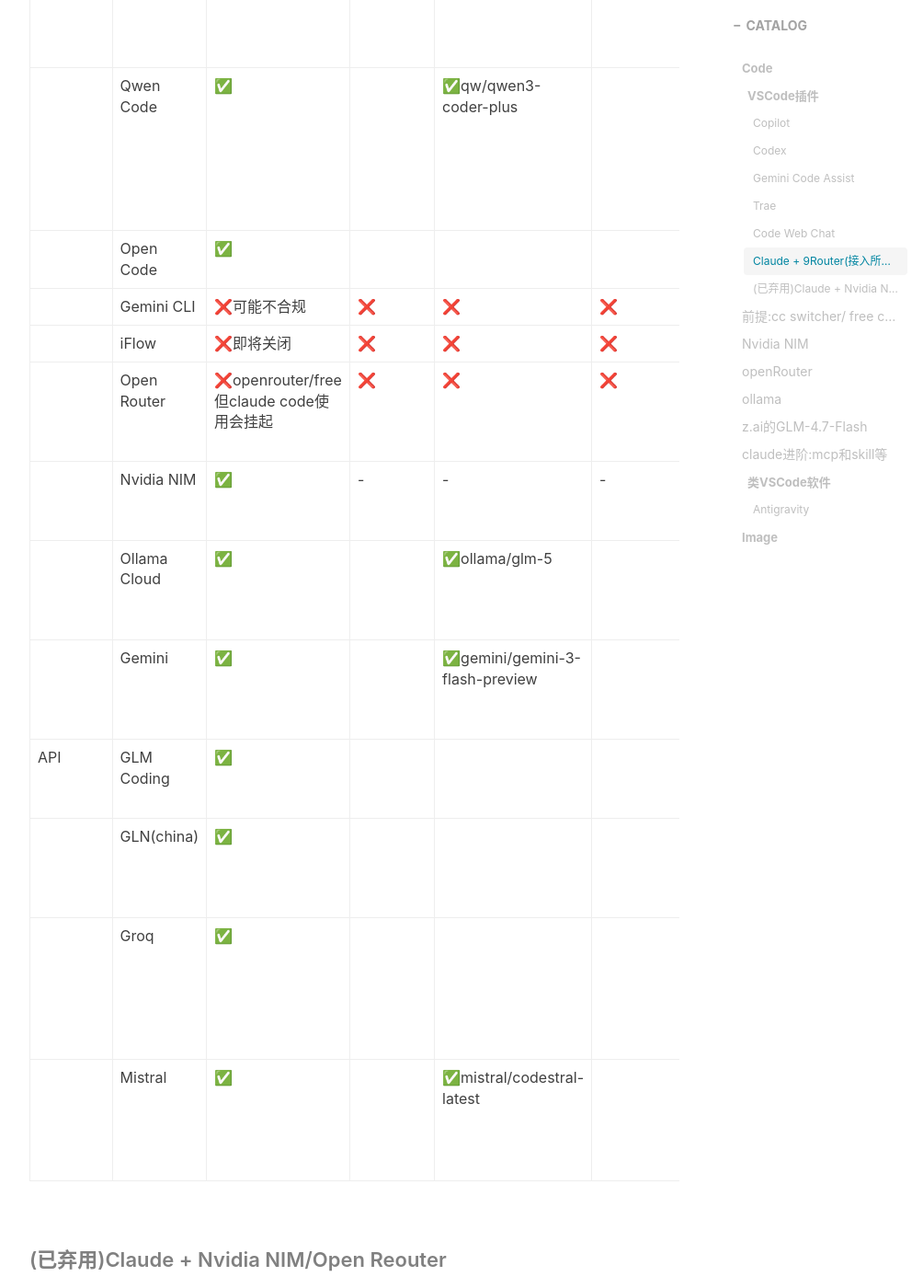
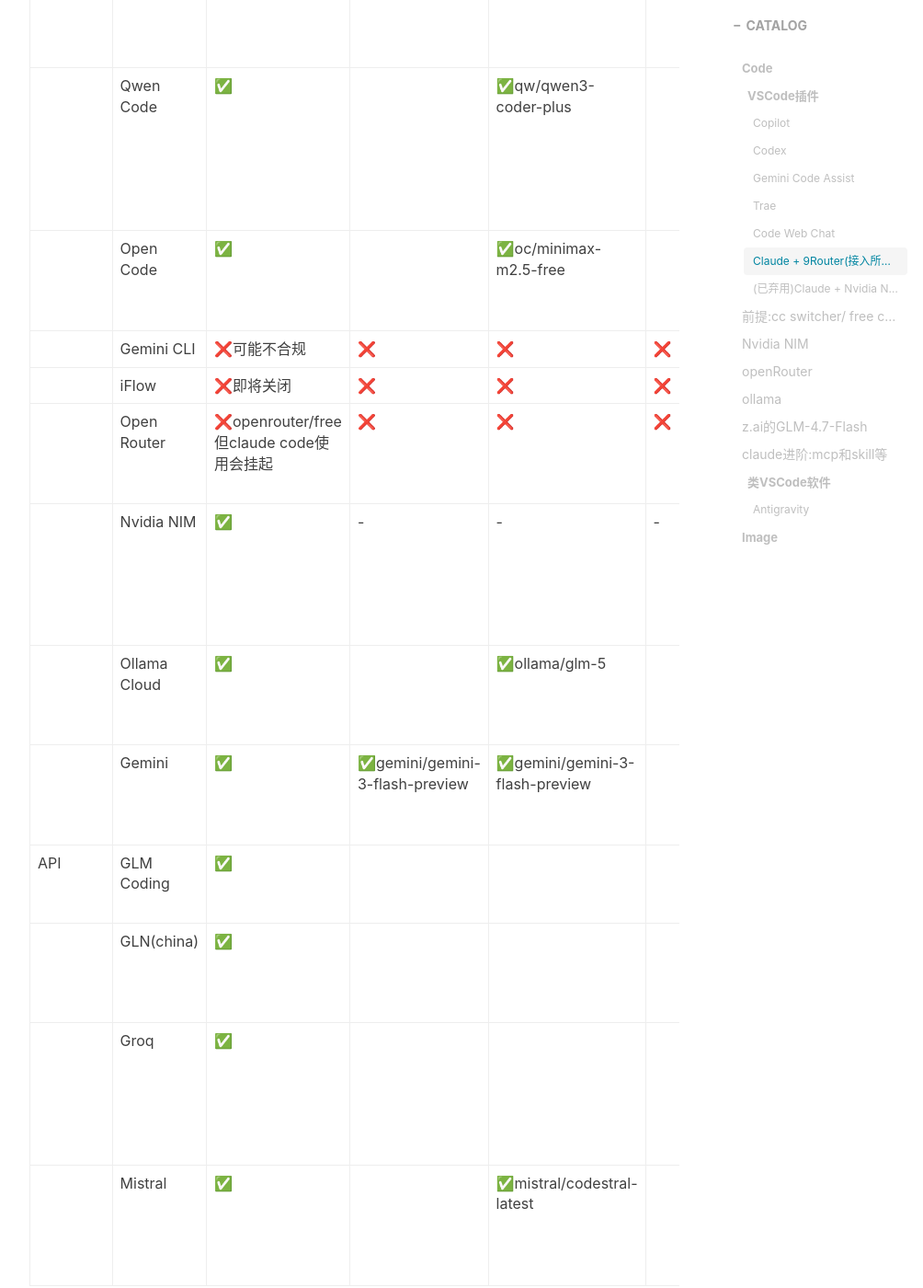
Before and after one commit to gumcstronger/gumcstronger.github.io, a Jekyll site: the page built from _posts/2026/2026-03-28-ai-code.md, in a window 1280 px wide and 1400 px high, scrolled down 2773 px. Shown: the whole window at 92% size, without its empty margins (233-1237 px from the left). Built offline with Jekyll 4.4.1, drawn with Linux system fonts in a browser that asks for light colours; nearby versions of some CDN libraries; comment, search, counter and statistics services are not loaded; some of the changed lines change nothing that is shown.

Commit message:
Update 2026-03-28-ai-code.md

```diff
--- a/_posts/2026/2026-03-28-ai-code.md
+++ b/_posts/2026/2026-03-28-ai-code.md
@@ -45,28 +45,28 @@
 
 #### Claude + 9Router(接入所有AI)
 
-| 类型          | 名称              | 是否接入                                       | Advance            | Daily                           | Weekly                   | Monthly                | Free                                   | 免费额度说明                                                                                         |
-| ------------- | ----------------- | ---------------------------------------------- | ------------------ | ------------------------------- | ------------------------ | ---------------------- | -------------------------------------- | ---------------------------------------------------------------------------------------------------- |
-| OAuth         | ~~claude code~~  | ❌                                             | ❌                 | ❌                              | ❌                       | ❌                     | ❌                                     | 基本无，需要海外手机，不使用                                                                         |
-|               | ~~Antigravity~~  | ❌不合规                                       | ❌                 | ❌                              | ❌                       | ❌                     | ❌                                     | 不符合谷歌要求，避免封号，不使用                                                                     |
-|               | OpenAI Codex      | ✅                                             | ✅cx/gpt-5.4($2.5) |                                 | ✅cx/gpt-5.3-codex(1.25) |                        | ~~cx/gpt-5.1-codex-mini(0.25)~~       | [有限额度 GPT-5.3](https://chatgpt.com/zh-Hans-CN/pricing/)                                            |
-|               | Github Copilot    | ✅                                             |                    |                                 |                          |                        | ✅gh/gpt-5-mini                        | [每月50次GPT-5 Mini](https://docs.github.com/en/copilot/get-started/plans)                              |
-|               | Cursor            | ✅                                             |                    |                                 |                          | ✅ cu/default          |                                        | [Premium模型请求每月50次<br />Cursor-small模型每月200次](https://cursor.com/docs/models-and-pricing)    |
-|               | Kilo              | ❌Grep挂起                                     | ❌                 | ❌                              | ❌                       | ❌                     | ❌~~kc/kilo-auto/free~~               | 免费模型都报错导致挂起                                                                               |
-|               | cline             | ❌Grep挂起                                     | ❌                 | ❌                              | ❌                       | ❌                     | ❌~~cl/minimax/minimax-m2.5:free~~    | Qwen免费是因为用Qwen Code Cli<br />官方能选择2.5free但无法测试通过且                                 |
-| Free/Free试用 | Kiro（AWS亚马逊） | ✅                                             |                    |                                 |                          | ✅ kr/deepseek-3.2    |                                        | 新用户送500个credits,首月可用Claude Opus 4.6<br />[每月50 个 credits](https://kiro.dev/pricing/)        |
-|               | Qwen Code         | ✅                                             |                    | ✅qw/qwen3-coder-plus           |                          |                        |                                        | 每日2000次请求 （中国大陆用户）<br />[每日1000次（海外用户）](https://qwen-ai.com/qwen-code/#free-tier) |
-|               | Open Code         | ✅                                             |                    |                                 |                          | ✅oc/minimax-m2.5-free |                                        |                                                                                                      |
-|               | Gemini CLI        | ❌可能不合规                                   | ❌                 | ❌                              | ❌                       | ❌                     | ❌                                     |                                                                                                      |
-|               | iFlow             | ❌即将关闭                                     | ❌                 | ❌                              | ❌                       | ❌                     | ❌                                     |                                                                                                      |
-|               | Open Router       | ❌openrouter/free<br />但claude code使用会挂起 | ❌                 | ❌                              | ❌                       | ❌                     | ❌                                     | 似乎在Claude Code中不能正确使用                                                                      |
-|               | Nvidia NIM        | ✅                                             | -                  | -                               | -                        | -                      | ✅Deepseek-v3.2, Kimi K2.5等等没有限制 | 没有额度限制，缺点是慢。                                                                             |
-|               | Ollama Cloud      | ✅                                             |                    | ✅ollama/glm-5                  |                          |                        |                                        | 每5小时重置一次<br />一周重置一次                                                                    |
-|               | Gemini            | ✅                                             |                    | ✅gemini/gemini-3-flash-preview |                          |                        |                                        | [似乎没有限制](https://ai.google.dev/pricing)，有的说1000请求/天                                        |
-| API           | GLM Coding        | ✅                                             |                    |                                 |                          |                        | ✅glm/glm-4.7-flash                    | [GLM-4.7-Flash](https://docs.z.ai/guides/overview/pricing)永久免费                                      |
-|               | GLN(china)        | ✅                                             |                    |                                 |                          |                        | ✅glm-cn/glm-4.7                       | [GLM-4.7-Flash](https://bigmodel.cn/pricing)永久免费,但似乎没提供                                       |
-|               | Groq              | ✅                                             |                    |                                 |                          |                        | ✅groq/openai/gpt-oss-120b             | 每日14,400次请求<br />据说当前免费,但似乎没有说明，先试用Free                                        |
-|               | Mistral           | ✅                                             |                    | ✅mistral/codestral-latest      |                          |                        |                                        | Experiment计划，模型免费，<br />但数据用于训练                                                       |
+| 类型          | 名称              | 是否接入                                       | Advance                         | Daily                           | Weekly                   | Monthly             | Free                                                                                              | 免费额度说明                                                                                         |
+| ------------- | ----------------- | ---------------------------------------------- | ------------------------------- | ------------------------------- | ------------------------ | ------------------- | ------------------------------------------------------------------------------------------------- | ---------------------------------------------------------------------------------------------------- |
+| OAuth         | ~~claude code~~  | ❌                                             | ❌                              | ❌                              | ❌                       | ❌                  | ❌                                                                                                | 基本无，需要海外手机，不使用                                                                         |
+|               | ~~Antigravity~~  | ❌不合规                                       | ❌                              | ❌                              | ❌                       | ❌                  | ❌                                                                                                | 不符合谷歌要求，避免封号，不使用                                                                     |
+|               | OpenAI Codex      | ✅                                             | ✅cx/gpt-5.4($2.5)              |                                 | ✅cx/gpt-5.3-codex(1.25) |                     | ~~cx/gpt-5.1-codex-mini(0.25)~~                                                                  | [有限额度 GPT-5.3](https://chatgpt.com/zh-Hans-CN/pricing/)                                            |
+|               | Github Copilot    | ✅                                             |                                 |                                 |                          |                     | ✅gh/gpt-5-mini                                                                                   | [每月50次GPT-5 Mini](https://docs.github.com/en/copilot/get-started/plans)                              |
+|               | Cursor            | ✅                                             |                                 |                                 |                          | ✅ cu/default       |                                                                                                   | [Premium模型请求每月50次<br />Cursor-small模型每月200次](https://cursor.com/docs/models-and-pricing)    |
+|               | Kilo              | ❌Grep挂起                                     | ❌                              | ❌                              | ❌                       | ❌                  | ❌~~kc/kilo-auto/free~~                                                                          | 免费模型都报错导致挂起                                                                               |
+|               | cline             | ❌Grep挂起                                     | ❌                              | ❌                              | ❌                       | ❌                  | ❌~~cl/minimax/minimax-m2.5:free~~                                                               | Qwen免费是因为用Qwen Code Cli<br />官方能选择2.5free但无法测试通过且                                 |
+| Free/Free试用 | Kiro（AWS亚马逊） | ✅                                             |                                 |                                 |                          | ✅ kr/deepseek-3.2 |                                                                                                   | 新用户送500个credits,首月可用Claude Opus 4.6<br />[每月50 个 credits](https://kiro.dev/pricing/)        |
+|               | Qwen Code         | ✅                                             |                                 | ✅qw/qwen3-coder-plus           |                          |                     |                                                                                                   | 每日2000次请求 （中国大陆用户）<br />[每日1000次（海外用户）](https://qwen-ai.com/qwen-code/#free-tier) |
+|               | Open Code         | ✅                                             |                                 | ✅oc/minimax-m2.5-free          |                          |                     |                                                                                                   | 内置免费模型<br />不确定重置时间                                                                     |
+|               | Gemini CLI        | ❌可能不合规                                   | ❌                              | ❌                              | ❌                       | ❌                  | ❌                                                                                                |                                                                                                      |
+|               | iFlow             | ❌即将关闭                                     | ❌                              | ❌                              | ❌                       | ❌                  | ❌                                                                                                |                                                                                                      |
+|               | Open Router       | ❌openrouter/free<br />但claude code使用会挂起 | ❌                              | ❌                              | ❌                       | ❌                  | ❌                                                                                                | 似乎在Claude Code中不能正确使用                                                                      |
+|               | Nvidia NIM        | ✅                                             | -                               | -                               | -                        | -                   | ✅<br />nvidia/deepseek-ai/deepseek-v3.2<br />nvidia/moonshotai/kimi-k2.5<br />nvidia/z-ai/glm4.7 | 没有额度限制，缺点是慢。<br />添加3个避免有的模型挂掉                                                |
+|               | Ollama Cloud      | ✅                                             |                                 | ✅ollama/glm-5                  |                          |                     |                                                                                                   | 每5小时重置一次<br />一周重置一次                                                                    |
+|               | Gemini            | ✅                                             | ✅gemini/gemini-3-flash-preview | ✅gemini/gemini-3-flash-preview |                          |                     |                                                                                                   | [似乎没有限制](https://ai.google.dev/pricing)，有的说1000请求/天                                        |
+| API           | GLM Coding        | ✅                                             |                                 |                                 |                          |                     | ✅glm/glm-4.7-flash                                                                               | [GLM-4.7-Flash](https://docs.z.ai/guides/overview/pricing)永久免费                                      |
+|               | GLN(china)        | ✅                                             |                                 |                                 |                          |                     | ✅glm-cn/glm-4.7                                                                                  | [GLM-4.7-Flash](https://bigmodel.cn/pricing)永久免费,但似乎没提供                                       |
+|               | Groq              | ✅                                             |                                 |                                 |                          |                     | ✅groq/openai/gpt-oss-120b                                                                        | 每日14,400次请求<br />据说当前免费,但似乎没有说明，先试用Free                                        |
+|               | Mistral           | ✅                                             |                                 | ✅mistral/codestral-latest      |                          |                     |                                                                                                   | Experiment计划，模型免费，<br />但数据用于训练                                                       |
 
 #### (已弃用)Claude + Nvidia NIM/Open Reouter
 
```
